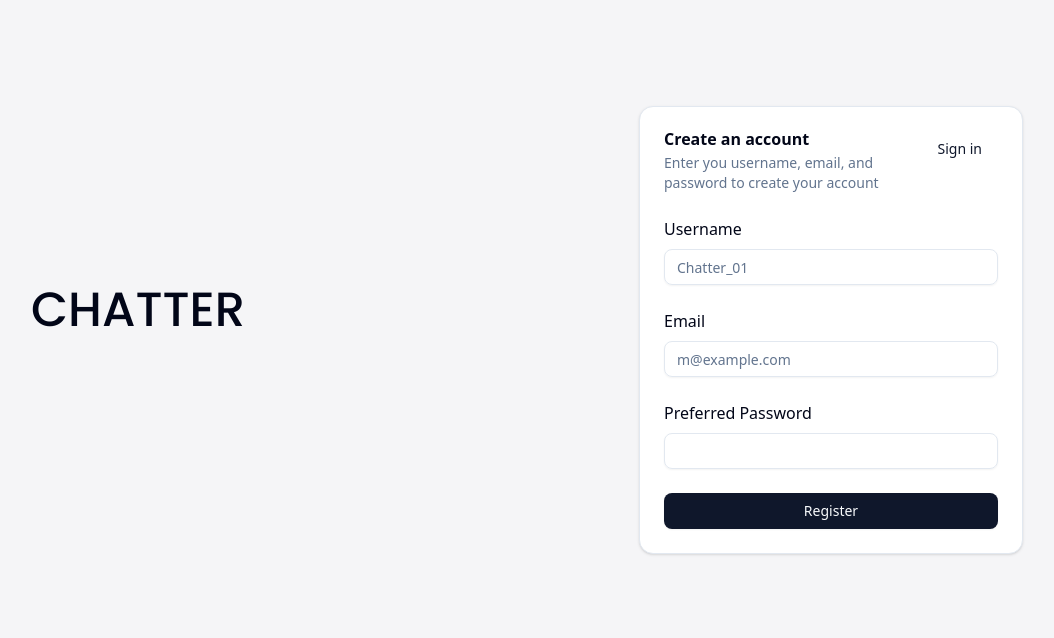
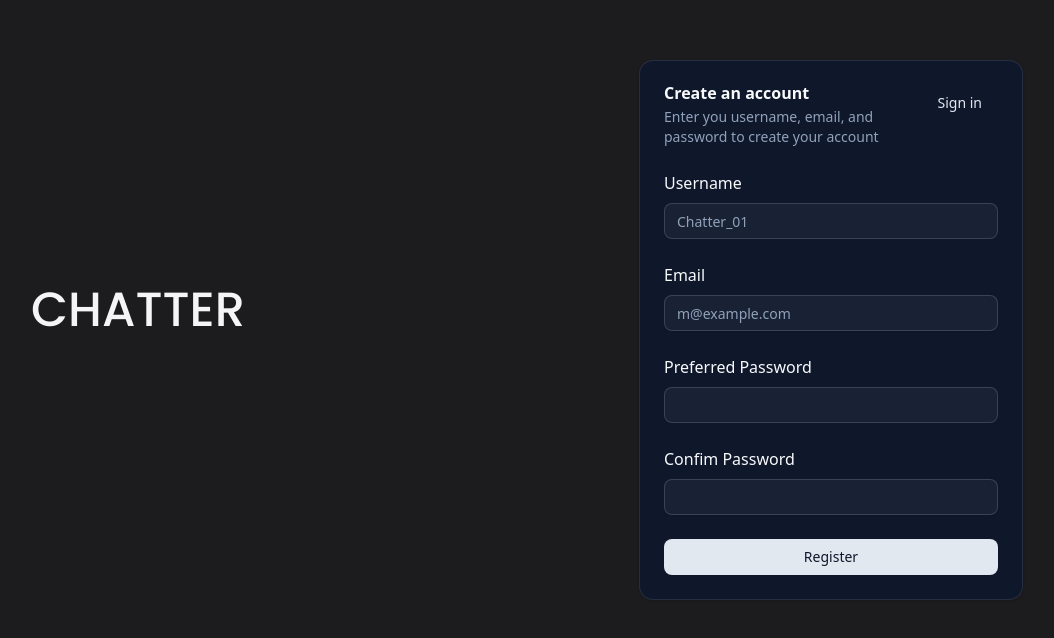
Before and after one commit to Jems-D/Chatter, a React (Vite) app in the folder frontend/: page /create-acc in a window 1280 px wide. Shown: the part 102-740 px from the top of the page, without its empty margins (1-1055 px from the left). Built offline with nearby package versions, Linux system fonts and the light colour scheme.

Commit message:
fixed visual bug, added a confirm pass when registering

```diff
--- a/frontend/index.html
+++ b/frontend/index.html
@@ -1,5 +1,5 @@
 <!DOCTYPE html>
-<html lang="en" class="">
+<html lang="en" class="dark">
   <head>
     <meta charset="UTF-8" />
     <link rel="icon" type="image/svg+xml" href="/vite.svg" />
--- a/frontend/src/Components/Chat/ChatItem.tsx
+++ b/frontend/src/Components/Chat/ChatItem.tsx
@@ -56,10 +56,10 @@ function ChatItem({ chat, refetch, isOpen = false }: Props) {
 
   return (
     <Card
-      className={` text-[var(--color_text_white_i) dark:text=[var(--color_text_dark_i)]  w-[300px] h-auto flex-col gap-2 ${
+      className={` text-[var(--color_text_white_i) dark:text=[var(--color_text_dark_i)]  w-[300px] h-auto flex-col gap-2 dark:bg-[var(--color_appledark)] ${
         isOpen === false
-          ? "shadow-[0_3px_10px_rgb(0,0,0,0.2)] bg-[var(--color_applewhite)] dark:bg-[var(--color_appledark)] w-[300px]"
-          : "shadow-none border-0 w-auto bg-white"
+          ? "shadow-[0_3px_10px_rgb(0,0,0,0.2)] bg-[var(--color_applewhite)] w-[300px]"
+          : "!shadow-none border-0 w-auto bg-white !rounded-0"
       }`}
     >
       <CardHeader className="flex-col gap-2">
@@ -94,7 +94,7 @@ function ChatItem({ chat, refetch, isOpen = false }: Props) {
                 refetch={refetch}
               />
             </Button>
-            <div className="!shadow-0 !border-0 !rounded-0">
+            <div className="">
               <OpenChat chat={chat} />
             </div>
           </div>
--- a/frontend/src/Components/ChatView/OpenChat.tsx
+++ b/frontend/src/Components/ChatView/OpenChat.tsx
@@ -84,12 +84,12 @@ const OpenChat = ({ chat }: Props) => {
           <MessageCircle strokeWidth={1} />
         </Button>
       </DialogTrigger>
-      <DialogContent className="fixed top-1/2 left-1/2 -translate-x-1/2 -translate-y-1/2 max-w-4xl w-[80vw] h-[80vh] p-0 bg-white rounded-2xl flex flex-col">
+      <DialogContent className="fixed top-1/2 left-1/2 -translate-x-1/2 -translate-y-1/2 max-w-4xl w-[80vw] h-[80vh] p-0 bg-white rounded-2xl flex flex-col dark:bg-[var(--color_appledark)] text-[var(--color_text_white_i) dark:text=[var(--color_text_dark_i)]">
         <DialogHeader className="p-4">
           <DialogTitle hidden></DialogTitle>
           <DialogDescription hidden></DialogDescription>
           <DialogClose asChild>
-            <Button variant="ghost" size="icon" className="">
+            <Button variant="ghost" size="icon" className="hover:text-red-500">
               <X strokeWidth={1} />
             </Button>
           </DialogClose>
--- a/frontend/src/Components/Comment/CommentItem.tsx
+++ b/frontend/src/Components/Comment/CommentItem.tsx
@@ -9,7 +9,7 @@ interface Props {
 
 const CommentItem = ({ comment }: Props) => {
   return (
-    <Card className="shadow-none border-0 rounded-0 gap-1 py-3">
+    <Card className="shadow-none border-0 rounded-0 gap-1 py-3 bg-white dark:bg-[var(--color_appledark)] text-[var(--color_text_white_i) dark:text=[var(--color_text_dark_i)]">
       <CardHeader className="">
         <div className="flex gap-1">
           <Avatar className="rounded-[100px] w-[24px] h-[24px]">
--- a/frontend/src/Pages/Authentication/RegisterPage.tsx
+++ b/frontend/src/Pages/Authentication/RegisterPage.tsx
@@ -23,6 +23,7 @@ type RegisterForm = {
   username: string;
   emailAddress: string;
   password: string;
+  confirmPassword: string;
 };
 
 const validations = Yup.object({
@@ -36,6 +37,9 @@ const validations = Yup.object({
   password: Yup.string()
     .required("Password is required")
     .min(8, "Password is not secure"),
+  confirmPassword: Yup.string()
+    .oneOf([Yup.ref("password")], "Password must match")
+    .required("Please confirm your password"),
 });
 
 const RegisterPage = ({}: Props) => {
@@ -125,6 +129,21 @@ const RegisterPage = ({}: Props) => {
                     </span>
                   )}
                 </div>
+                <div className="grid gap-2">
+                  <div className="flex items-center">
+                    <Label htmlFor="password">Confim Password</Label>
+                  </div>
+                  <Input
+                    id="password"
+                    type="password"
+                    {...register("confirmPassword")}
+                  />
+                  {errors?.confirmPassword?.message && (
+                    <span className="text-xs text-red-600 text-right dark:text-red-400">
+                      {errors.confirmPassword.message}
+                    </span>
+                  )}
+                </div>
               </div>
               <div>
                 <CardFooter className="flex-col flex-1 gap-2 px-0 pt-6">
```
Also changed, not shown: 13 other files (tests, documents, lock files or other folders).
